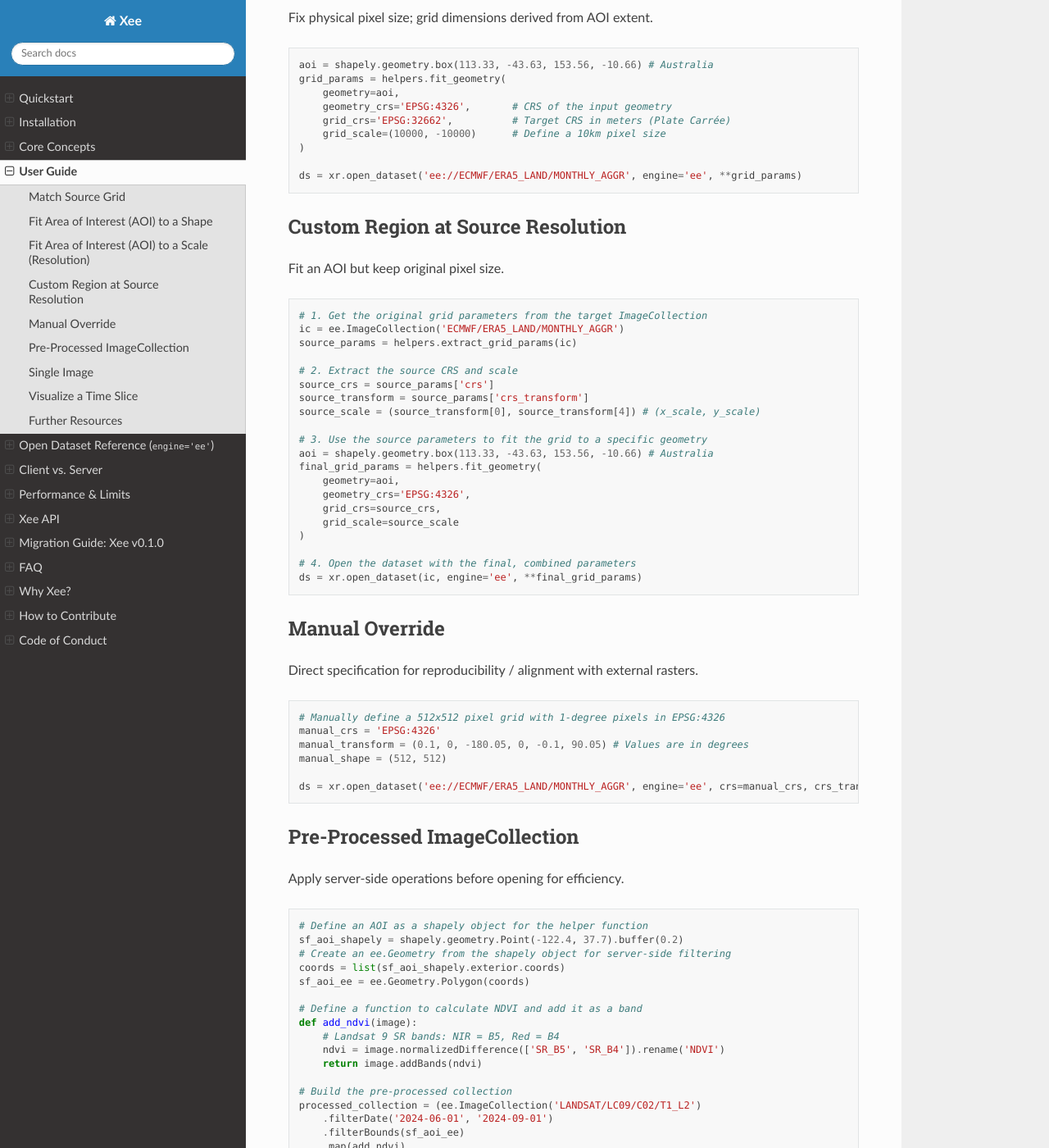
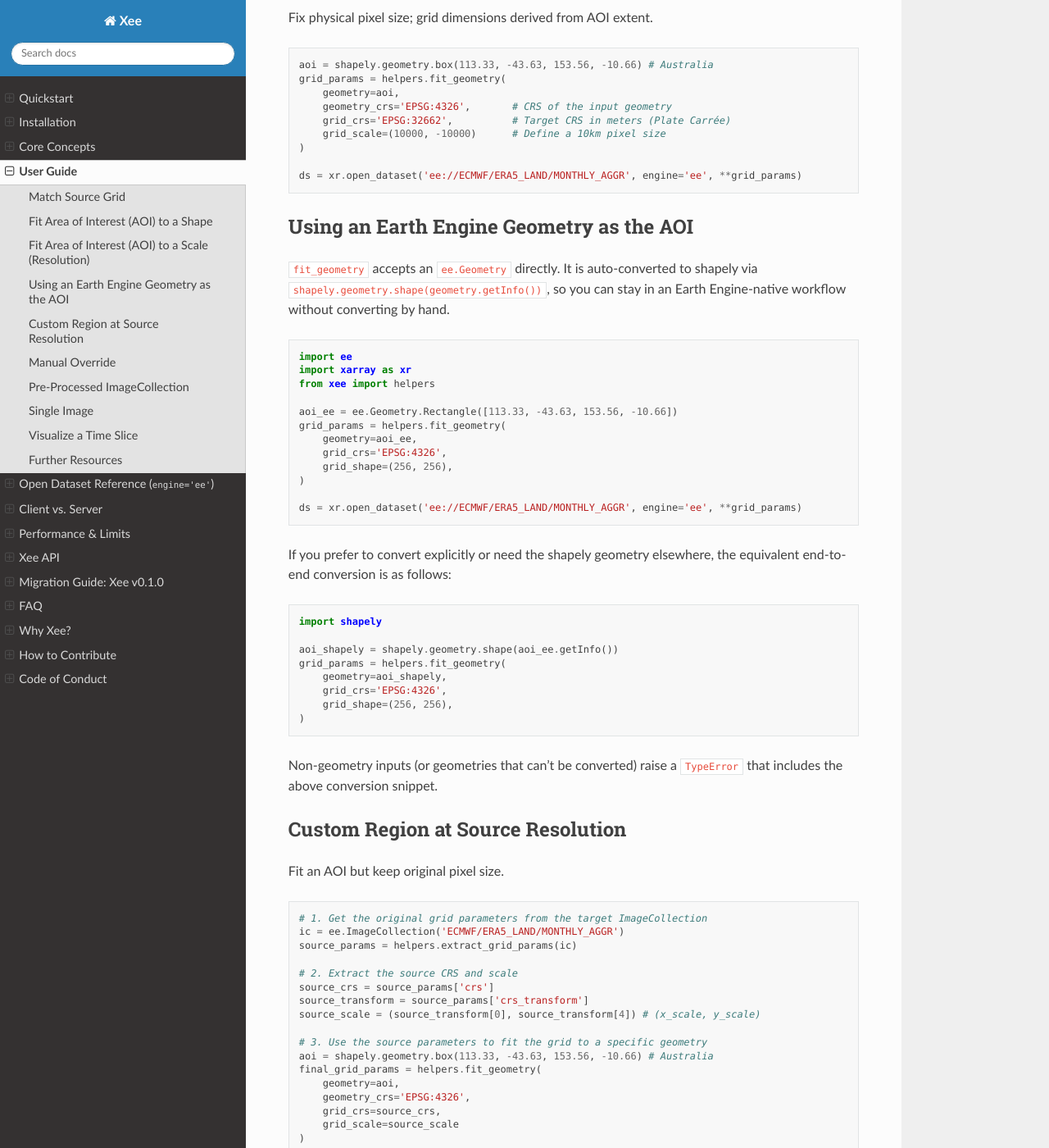
Before and after one commit to google/Xee, a Sphinx documentation site: the page built from docs/guide.md, in a window 1280 px wide and 1400 px high, scrolled down 998 px. Shown: the whole window at 82% size. Built offline with Sphinx 7.4.7 and the Read the Docs theme 3.1.0, drawn with Linux system fonts in a browser that asks for light colours; the version number could not be read and is left out.

Commit message:
docs: update guide.md

````diff
--- a/docs/guide.md
+++ b/docs/guide.md
@@ -56,6 +56,40 @@ grid_params = helpers.fit_geometry(
 
 ds = xr.open_dataset('ee://ECMWF/ERA5_LAND/MONTHLY_AGGR', engine='ee', **grid_params)
 ```
+
+## Using an Earth Engine Geometry as the AOI
+
+`fit_geometry` accepts an `ee.Geometry` directly. It is auto-converted to shapely via `shapely.geometry.shape(geometry.getInfo())`, so you can stay in an Earth Engine-native workflow without converting by hand.
+
+```python
+import ee
+import xarray as xr
+from xee import helpers
+
+aoi_ee = ee.Geometry.Rectangle([113.33, -43.63, 153.56, -10.66])
+grid_params = helpers.fit_geometry(
+    geometry=aoi_ee,
+    grid_crs='EPSG:4326',
+    grid_shape=(256, 256),
+)
+
+ds = xr.open_dataset('ee://ECMWF/ERA5_LAND/MONTHLY_AGGR', engine='ee', **grid_params)
+```
+
+If you prefer to convert explicitly or need the shapely geometry elsewhere, the equivalent end-to-end conversion is as follows:
+
+```python
+import shapely
+
+aoi_shapely = shapely.geometry.shape(aoi_ee.getInfo())
+grid_params = helpers.fit_geometry(
+    geometry=aoi_shapely,
+    grid_crs='EPSG:4326',
+    grid_shape=(256, 256),
+)
+```
+
+Non-geometry inputs (or geometries that can't be converted) raise a `TypeError` that includes the above conversion snippet.
 
 ## Custom Region at Source Resolution
 
````
